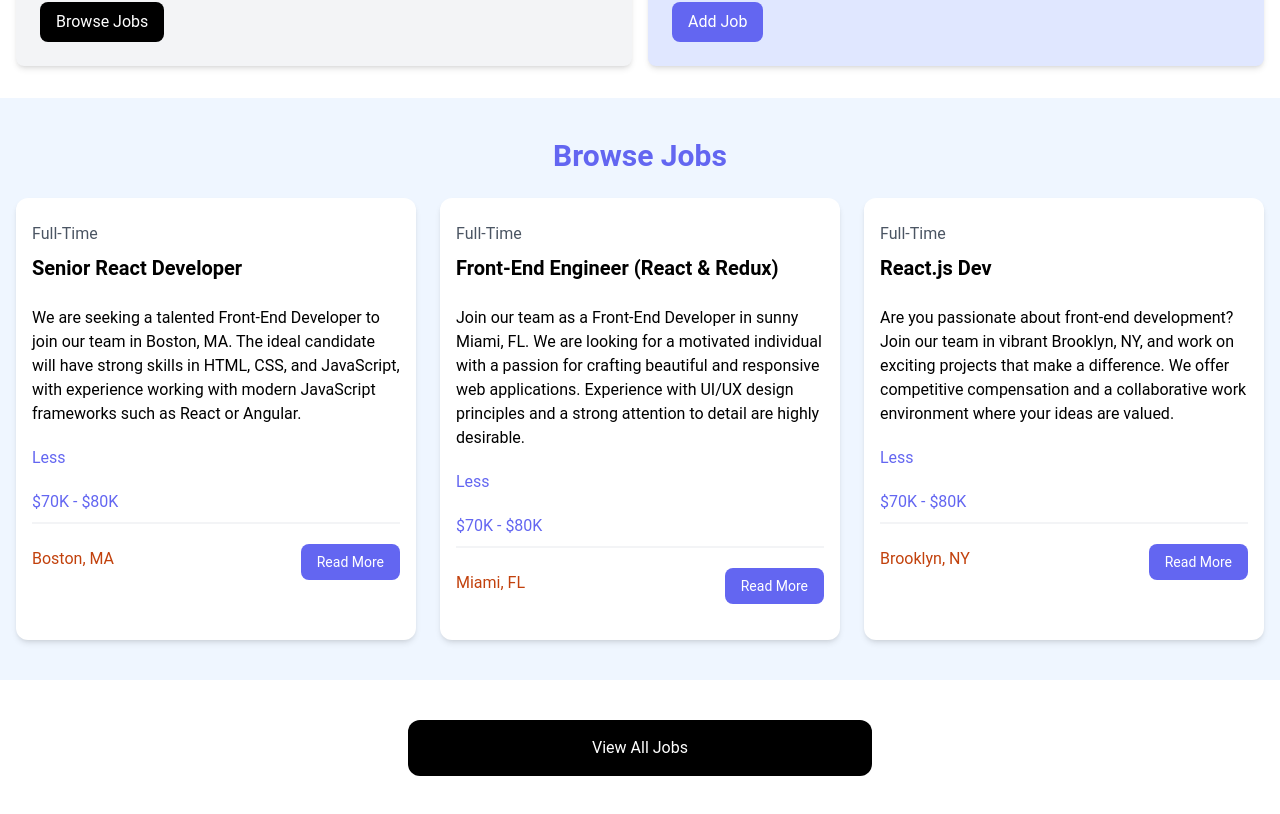
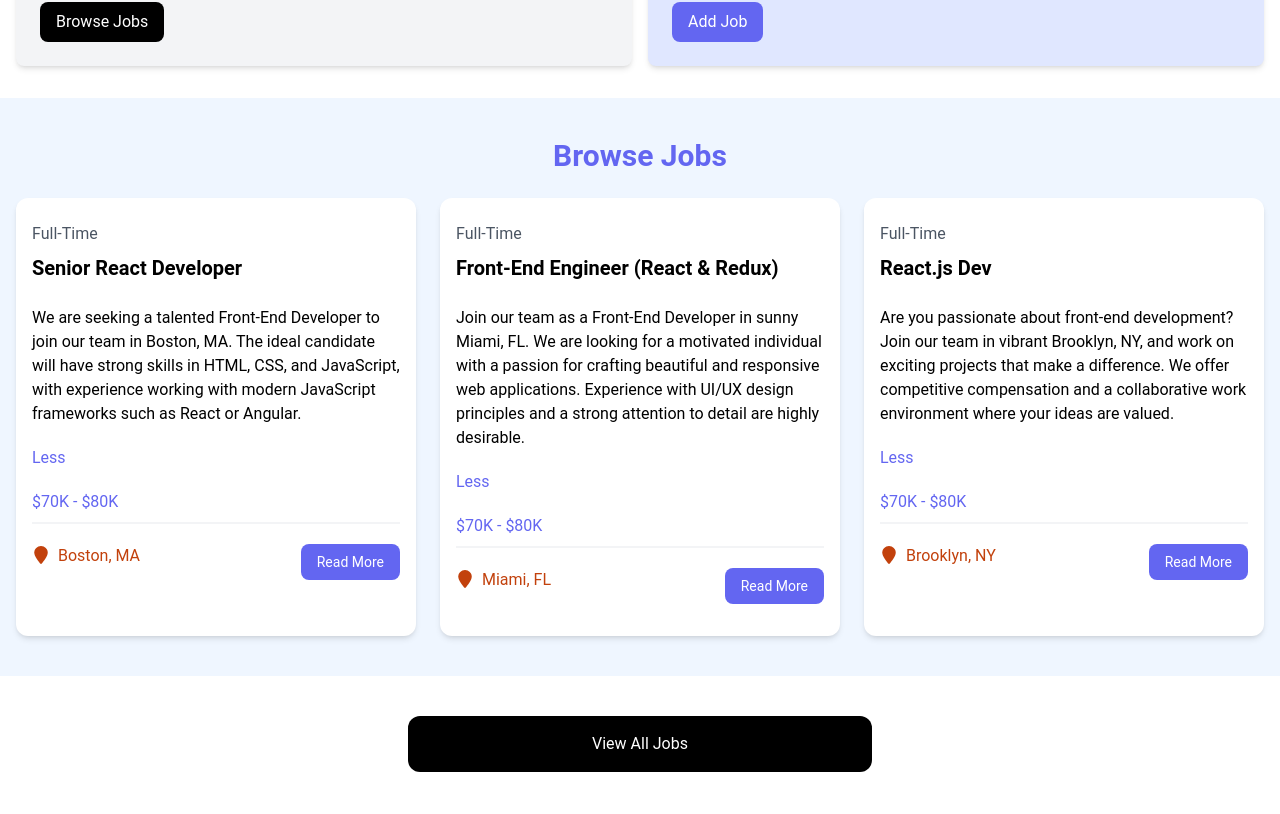
Before and after one commit to YosephSE/React-jobs, a React (Vite) app: page / in a window 1280 px wide. Shown: the part 511-1325 px from the top of the page. Built offline with nearby package versions, Linux system fonts and the light colour scheme.

Commit message:
fontawesome icon added

```diff
--- a/package.json
+++ b/package.json
@@ -11,7 +11,9 @@
   },
   "dependencies": {
     "react": "^18.3.1",
-    "react-dom": "^18.3.1"
+    "react-dom": "^18.3.1",
+    "react-icons": "^5.2.1",
+    "react-router-dom": "^6.25.1"
   },
   "devDependencies": {
     "@types/react": "^18.3.3",
--- a/src/components/Job.jsx
+++ b/src/components/Job.jsx
@@ -1,4 +1,5 @@
 import {useState} from 'react'
+import { FaLocationPin } from 'react-icons/fa6'
 
 
 const Job = ({id ,type, title, desc, salary, location}) => {
@@ -16,7 +17,7 @@ const Job = ({id ,type, title, desc, salary, location}) => {
             </div>
 
             <div className="mb-5">{showDetailDesc ? shortDesc: desc}</div>
-            <button className='text-indigo-500 mb-5 hover:text-indigo-600' onClick={toggleShow}>{shortDesc ? "Less" : "More"}</button>
+            <button className='text-indigo-500 mb-5 hover:text-indigo-600' onClick={toggleShow}>{showDetailDesc ? "More" : "Less"}</button>
 
             <h3 className="text-indigo-500 mb-2">{salary}</h3>
 
@@ -24,7 +25,7 @@ const Job = ({id ,type, title, desc, salary, location}) => {
 
             <div className="flex flex-col lg:flex-row justify-between mb-4">
               <div className="text-orange-700 mb-3">
-                <i className="fa-solid fa-location-dot text-lg"></i>
+                <FaLocationPin className="inline mr-2 mb-1 text-lg" />
                 {location}
               </div>
               <a
```
Also changed, not shown: 1 other file (tests, documents, lock files or other folders).
